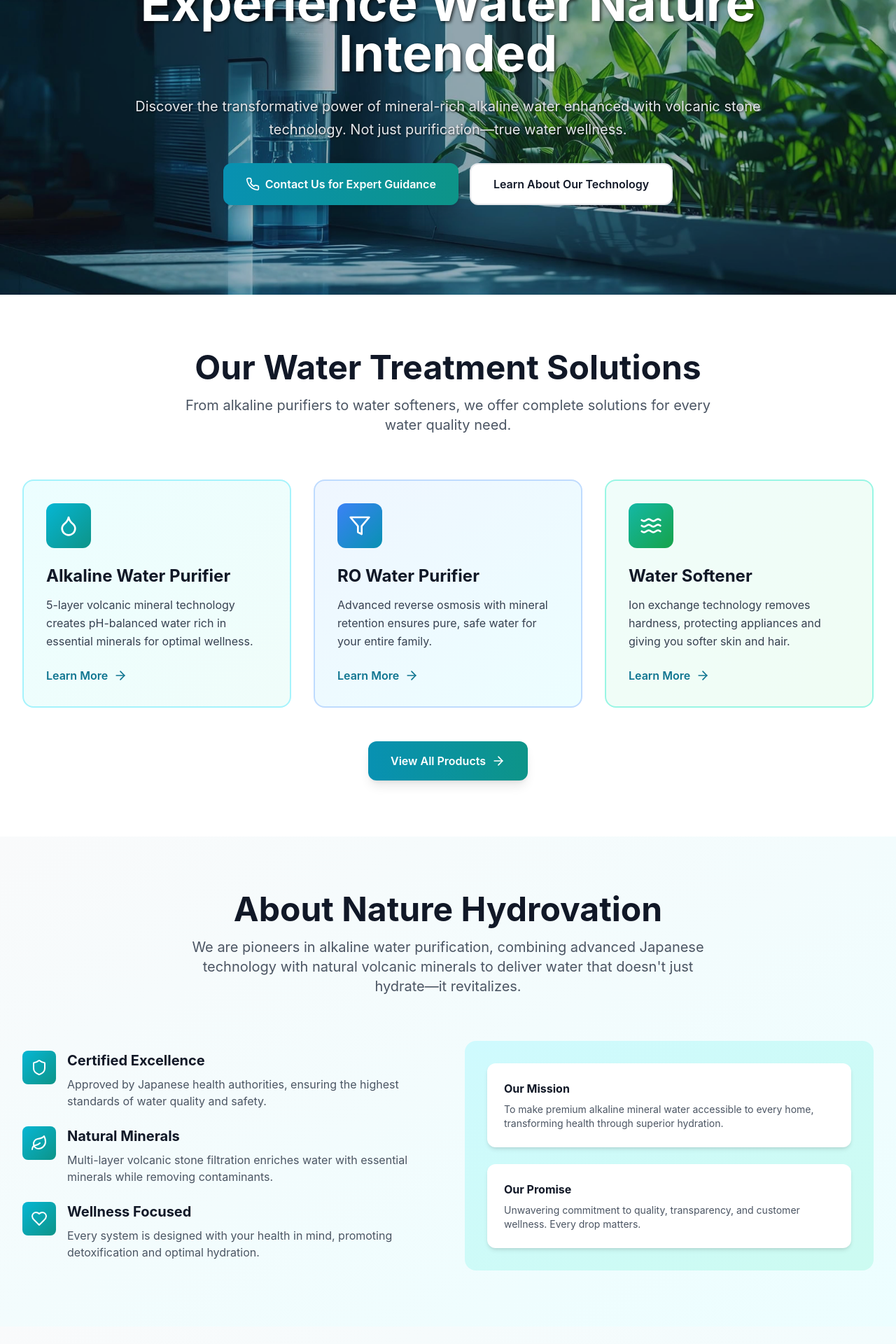
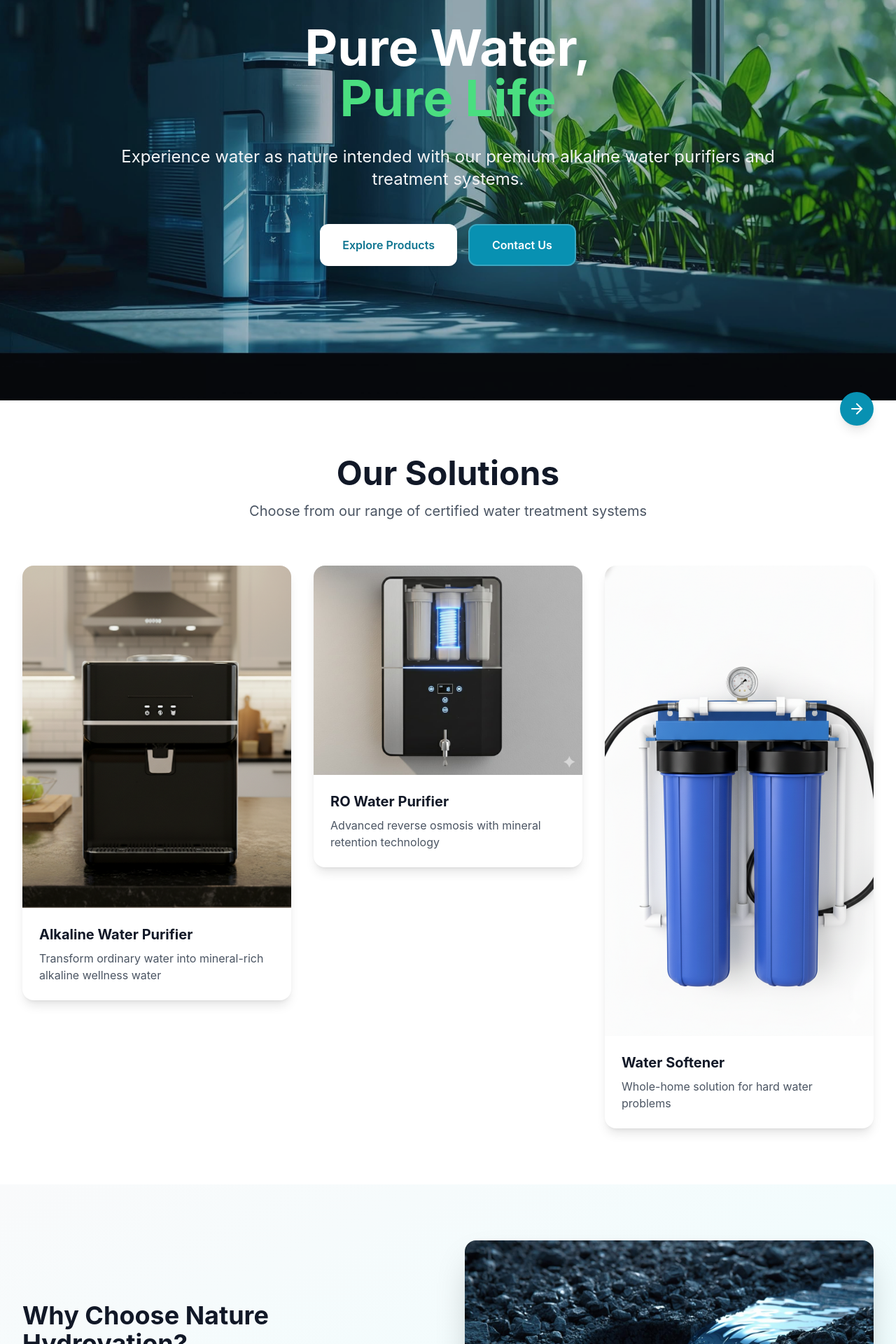
Before and after one commit to bharathpersonalai/Nature-hydrovation-test, a React (Vite) app: page / in a window 1280 px wide. Shown: the part 160-2080 px from the top of the page at 70% size. Built offline with nearby package versions, Linux system fonts and the light colour scheme.

Commit message:
home tech products

```diff
--- a/src/pages/About.tsx
+++ b/src/pages/About.tsx
@@ -56,14 +56,14 @@
       <section
         className="relative py-24 sm:py-32 lg:py-48 **min-h-[50vh] lg:min-h-[70vh]** px-4 sm:px-6 lg:px-8 text-white overflow-hidden flex items-center"
         style={{
-          // Use your 'home.jpg' path here
+          // Use your 'about.jpg' path here
           backgroundImage: 'url(/images/5.jpg)',
           backgroundSize: 'cover',
           backgroundPosition: 'center',
         }}
       >
         {/* Gradient Overlay for better text readability */}
-        <div className="absolute inset-0 bg-gradient-to-t from-gray-900/40 to-cyan-900/20"></div>
+        <div className="absolute inset-0 bg-gray-900 opacity-30" aria-hidden="true"></div>
 
         {/* Text Content */}
         <div className="max-w-7xl mx-auto text-center relative z-10 text-white">
--- a/src/pages/Home.tsx
+++ b/src/pages/Home.tsx
@@ -1,7 +1,56 @@
+import { useState, useEffect } from 'react';
 import { Link } from 'react-router-dom';
-import { Droplet, Shield, Heart, Sparkles, Leaf, Waves, Phone, MessageCircle, CheckCircle, Filter, ArrowRight } from 'lucide-react';
+import { Helmet } from 'react-helmet';
+import {
+  Droplet, Shield, Heart, Sparkles, Leaf, Waves,
+  Phone, MessageCircle, CheckCircle, Filter, ArrowRight
+} from 'lucide-react';
+
+interface BenefitProps {
+  icon: any;
+  title: string;
+  description: string;
+}
+
+interface Product {
+  title: string;
+  description: string;
+  image: string;
+  link: string;
+}
+
+const BenefitCard = ({ icon: Icon, title, description }: BenefitProps) => (
+  <div className="bg-white rounded-2xl p-8 shadow-lg hover:shadow-xl transition-shadow border border-gray-100 group animate-fadeIn">
+    <div className="bg-gradient-to-br from-cyan-500 to-teal-600 w-16 h-16 rounded-xl flex items-center justify-center mb-6 group-hover:scale-110 transition-transform">
+      <Icon className="h-8 w-8 text-white" />
+    </div>
+    <h3 className="text-xl font-bold text-gray-900 mb-3">{title}</h3>
+    <p className="text-gray-600 leading-relaxed">{description}</p>
+  </div>
+);
 
 export default function Home() {
+  const [bgLoaded, setBgLoaded] = useState(false);
+  const [isVisible, setIsVisible] = useState(false);
+
+  useEffect(() => {
+    const observer = new IntersectionObserver(
+      (entries) => {
+        entries.forEach(entry => {
+          if (entry.isIntersecting) {
+            setIsVisible(true);
+          }
+        });
+      },
+      { threshold: 0.1 }
+    );
+
+    const sections = document.querySelectorAll('.scroll-animate');
+    sections.forEach(section => observer.observe(section));
+
+    return () => observer.disconnect();
+  }, []);
+
   const benefits = [
     { icon: Heart, title: 'Enhanced Hydration', description: 'Smaller water molecules for better cellular absorption' },
     { icon: Sparkles, title: 'pH Balance', description: 'Alkaline water (pH 8.5-10) supports body alkalinity' },
@@ -9,213 +58,168 @@
     { icon: Shield, title: 'Antioxidant Properties', description: 'Negative ORP for oxidative stress reduction' },
   ];
 
-  // The keyFacts array will no longer be used in the hero, but we'll keep it for now in case it's needed elsewhere.
-  const keyFacts = [
-    'pH Range: 8.5 - 10.0',
-    'Volcanic Mineral Enrichment',
-    'Japanese Health Certified',
-    'Multi-Layer Filtration',
+  const products: Product[] = [
+    {
+      title: "Alkaline Water Purifier",
+      description: "Transform ordinary water into mineral-rich alkaline wellness water",
+      image: "/images/Alkaline.png",
+      link: "/products#alkaline"
+    },
+    {
+      title: "RO Water Purifier",
+      description: "Advanced reverse osmosis with mineral retention technology",
+      image: "/images/RO.jpg",
+      link: "/products#ro"
+    },
+    {
+      title: "Water Softener",
+      description: "Whole-home solution for hard water problems",
+      image: "/images/softener.png",
+      link: "/products#softener"
+    }
   ];
 
   return (
+    <>
+      <Helmet>
+        <title>Nature Hydrovation - Premium Water Treatment Solutions</title>
+        <meta
+          name="description"
+          content="Experience water as nature intended with our premium alkaline water purifiers and treatment systems. Transform your hydration with volcanic mineral technology."
+        />
+        <meta
+          name="keywords"
+          content="water purifier, alkaline water, water treatment, mineral water, water softener, hydration, wellness"
+        />
+        <meta property="og:title" content="Nature Hydrovation - Premium Water Treatment Solutions" />
+        <meta property="og:description" content="Experience water as nature intended with our premium water treatment solutions." />
+        <meta property="og:image" content="/images/home.jpg" />
+      </Helmet>
+
       <div className="min-h-screen">
-      {/* 🚀 HERO BANNER SECTION - With Background Image and Mobile Optimization */}
+        {/* Hero Section */}
         <section
-        className="relative
-                    **py-24 sm:py-32 lg:py-48** **min-h-[70vh] lg:min-h-[80vh]** px-4 sm:px-6 lg:px-8
-                    **text-white** overflow-hidden flex items-center justify-center text-center" // Added text-white and justify-center/text-center
+          className={`relative py-24 sm:py-32 lg:py-48 min-h-[70vh] lg:min-h-[80vh] px-4 sm:px-6 lg:px-8
+                    text-white overflow-hidden flex items-center justify-center text-center
+                    ${!bgLoaded ? 'bg-gradient-to-br from-cyan-600 to-teal-700' : ''}`}
           style={{
-          backgroundImage: 'url(/images/home.jpg)', // Your new hero image
+            backgroundImage: `url(/images/home.jpg)`,
             backgroundSize: 'cover',
             backgroundPosition: 'center center',
           }}
         >
-        {/* Dark Overlay for Readability */}
-        <div className="absolute inset-0 bg-gray-900 opacity-30"></div> {/* Increased opacity for better text contrast */}
+          <img
+            src="/images/home.jpg"
+            alt=""
+            className="hidden"
+            onLoad={() => setBgLoaded(true)}
+          />
+          <div className="absolute inset-0 bg-gray-900 opacity-30"></div>
 
-       <div className="relative max-w-4xl mx-auto z-10"> {/* Centered content */}
-          <h1 className="text-white text-5xl md:text-6xl lg:text-7xl font-bold mb-6 leading-tight" style={{ textShadow: '2px 2px 4px rgba(0,0,0,0.7)' }}>
-            Experience Water
-            <span> {/* text-white is no longer needed here as it's inherited from the h1 */}
-              Nature Intended
-            </span>
+          <div className="relative z-10 max-w-5xl mx-auto">
+            <h1 className="text-5xl md:text-7xl font-bold mb-8">
+              Pure Water, <br />
+              <span className="text-green-400">Pure Life</span>
             </h1>
-
-          <p className="text-xl text-gray-200 mb-8 leading-relaxed" style={{ textShadow: '1px 1px 3px rgba(0,0,0,0.7)' }}> {/* Adjusted text color for white background */}
-            Discover the transformative power of mineral-rich alkaline water enhanced with volcanic stone technology.
-            Not just purification—true water wellness.
+            <p className="text-xl md:text-2xl mb-12 text-gray-100">
+              Experience water as nature intended with our premium alkaline water purifiers
+              and treatment systems.
             </p>
-
             <div className="flex flex-col sm:flex-row gap-4 justify-center">
               <Link
-              to="/contact"
-              className="inline-flex items-center justify-center px-8 py-4 bg-gradient-to-r from-cyan-600 to-teal-600 text-white font-semibold rounded-xl hover:from-cyan-700 hover:to-teal-700 transition-all transform hover:scale-105 shadow-lg"
+                to="/products"
+                className="inline-flex items-center justify-center px-8 py-4 bg-white text-cyan-700 font-semibold rounded-xl hover:bg-gray-50 transition-all transform hover:scale-105 shadow-lg"
               >
-              <Phone className="h-5 w-5 mr-2" />
-              Contact Us for Expert Guidance
+                Explore Products
               </Link>
               <Link
-              to="/technology"
-              className="inline-flex items-center justify-center px-8 py-4 bg-white text-gray-900 font-semibold rounded-xl hover:bg-gray-50 transition-all border-2 border-gray-200"
+                to="/contact"
+                className="inline-flex items-center justify-center px-8 py-4 bg-cyan-600 text-white font-semibold rounded-xl hover:bg-cyan-700 transition-all border-2 border-white/20"
               >
-              Learn About Our Technology
-            </Link>
-          </div>
-        </div>
-
-        {/* *** REMOVED THE KEY FACTS CARDS HERE *** */}
-      </section>
-
-      <section className="py-20 px-4 sm:px-6 lg:px-8 bg-white">
-        <div className="max-w-7xl mx-auto">
-          <div className="text-center mb-16">
-            <h2 className="text-4xl md:text-5xl font-bold text-gray-900 mb-4">
-              Our Water Treatment Solutions
-            </h2>
-            <p className="text-xl text-gray-600 max-w-3xl mx-auto">
-              From alkaline purifiers to water softeners, we offer complete solutions for every water quality need.
-            </p>
-          </div>
-
-          <div className="grid md:grid-cols-3 gap-8">
-            <div className="bg-gradient-to-br from-cyan-50 to-teal-50 rounded-2xl p-8 border-2 border-cyan-200 hover:border-cyan-400 transition-all group">
-              <div className="bg-gradient-to-br from-cyan-500 to-teal-600 w-16 h-16 rounded-xl flex items-center justify-center mb-6 group-hover:scale-110 transition-transform">
-                <Droplet className="h-8 w-8 text-white" />
-              </div>
-              <h3 className="text-2xl font-bold text-gray-900 mb-3">Alkaline Water Purifier</h3>
-              <p className="text-gray-700 mb-6 leading-relaxed">
-                5-layer volcanic mineral technology creates pH-balanced water rich in essential minerals for optimal wellness.
-              </p>
-              <Link
-                to="/products"
-                className="inline-flex items-center text-cyan-700 font-semibold hover:text-cyan-800 transition-colors"
-              >
-                Learn More
-                <ArrowRight className="h-5 w-5 ml-2" />
-              </Link>
-            </div>
-
-            <div className="bg-gradient-to-br from-blue-50 to-cyan-50 rounded-2xl p-8 border-2 border-blue-200 hover:border-blue-400 transition-all group">
-              <div className="bg-gradient-to-br from-blue-500 to-cyan-600 w-16 h-16 rounded-xl flex items-center justify-center mb-6 group-hover:scale-110 transition-transform">
-                <Filter className="h-8 w-8 text-white" />
-              </div>
-              <h3 className="text-2xl font-bold text-gray-900 mb-3">RO Water Purifier</h3>
-              <p className="text-gray-700 mb-6 leading-relaxed">
-                Advanced reverse osmosis with mineral retention ensures pure, safe water for your entire family.
-              </p>
-              <Link
-                to="/products"
-                className="inline-flex items-center text-cyan-700 font-semibold hover:text-cyan-800 transition-colors"
-              >
-                Learn More
-                <ArrowRight className="h-5 w-5 ml-2" />
-              </Link>
-            </div>
-
-            <div className="bg-gradient-to-br from-teal-50 to-green-50 rounded-2xl p-8 border-2 border-teal-200 hover:border-teal-400 transition-all group">
-              <div className="bg-gradient-to-br from-teal-500 to-green-600 w-16 h-16 rounded-xl flex items-center justify-center mb-6 group-hover:scale-110 transition-transform">
-                <Waves className="h-8 w-8 text-white" />
-              </div>
-              <h3 className="text-2xl font-bold text-gray-900 mb-3">Water Softener</h3>
-              <p className="text-gray-700 mb-6 leading-relaxed">
-                Ion exchange technology removes hardness, protecting appliances and giving you softer skin and hair.
-              </p>
-              <Link
-                to="/products"
-                className="inline-flex items-center text-cyan-700 font-semibold hover:text-cyan-800 transition-colors"
-              >
-                Learn More
-                <ArrowRight className="h-5 w-5 ml-2" />
-              </Link>
-            </div>
-          </div>
-
-          <div className="text-center mt-12">
-            <Link
-              to="/products"
-              className="inline-flex items-center justify-center px-8 py-4 bg-gradient-to-r from-cyan-600 to-teal-600 text-white font-semibold rounded-xl hover:from-cyan-700 hover:to-teal-700 transition-all transform hover:scale-105 shadow-lg"
-            >
-              View All Products
-              <ArrowRight className="h-5 w-5 ml-2" />
+                Contact Us
               </Link>
             </div>
           </div>
         </section>
 
-      <section className="py-20 px-4 sm:px-6 lg:px-8 bg-gradient-to-br from-gray-50 to-cyan-50">
+        {/* Products Section */}
+        <section className="py-20 px-4 sm:px-6 lg:px-8 bg-white scroll-animate">
           <div className="max-w-7xl mx-auto">
             <div className="text-center mb-16">
               <h2 className="text-4xl md:text-5xl font-bold text-gray-900 mb-4">
-              About Nature Hydrovation
+                Our Solutions
               </h2>
               <p className="text-xl text-gray-600 max-w-3xl mx-auto">
-              We are pioneers in alkaline water purification, combining advanced Japanese technology
-              with natural volcanic minerals to deliver water that doesn't just hydrate—it revitalizes.
+                Choose from our range of certified water treatment systems
               </p>
             </div>
 
-          <div className="grid md:grid-cols-2 gap-12 items-center">
-            <div className="space-y-6">
-              <div className="flex items-start space-x-4">
-                <div className="bg-gradient-to-br from-cyan-500 to-teal-600 p-3 rounded-lg">
-                  <Shield className="h-6 w-6 text-white" />
+            <div className="grid md:grid-cols-2 lg:grid-cols-3 gap-8">
+              {products.map((product, index) => (
+                <Link
+                  key={index}
+                  to={product.link}
+                  className="group"
+                >
+                  <div className="bg-white rounded-2xl shadow-lg overflow-hidden hover:shadow-xl transition-shadow">
+                    <div className="aspect-w-16 aspect-h-9 bg-gray-100">
+                      <img
+                        src={product.image}
+                        alt={product.title}
+                        className="w-full h-full object-cover group-hover:scale-105 transition-transform duration-300"
+                      />
                     </div>
-                <div>
-                  <h3 className="text-xl font-bold text-gray-900 mb-2">Certified Excellence</h3>
-                  <p className="text-gray-600">
-                    Approved by Japanese health authorities, ensuring the highest standards of water quality and safety.
-                  </p>
+                    <div className="p-6">
+                      <h3 className="text-xl font-bold text-gray-900 mb-2">{product.title}</h3>
+                      <p className="text-gray-600">{product.description}</p>
                     </div>
                   </div>
-
-              <div className="flex items-start space-x-4">
-                <div className="bg-gradient-to-br from-cyan-500 to-teal-600 p-3 rounded-lg">
-                  <Leaf className="h-6 w-6 text-white" />
-                </div>
-                <div>
-                  <h3 className="text-xl font-bold text-gray-900 mb-2">Natural Minerals</h3>
-                  <p className="text-gray-600">
-                    Multi-layer volcanic stone filtration enriches water with essential minerals while removing contaminants.
-                  </p>
+                </Link>
+              ))}
             </div>
           </div>
+        </section>
 
+        {/* About Section */}
+        <section className="py-20 px-4 sm:px-6 lg:px-8 bg-gradient-to-br from-gray-50 to-cyan-50 scroll-animate">
+          <div className="max-w-7xl mx-auto">
+            <div className="grid lg:grid-cols-2 gap-12 items-center">
+              <div>
+                <h2 className="text-4xl font-bold text-gray-900 mb-6">
+                  Why Choose Nature Hydrovation?
+                </h2>
+                <div className="space-y-4">
                   <div className="flex items-start space-x-4">
-                <div className="bg-gradient-to-br from-cyan-500 to-teal-600 p-3 rounded-lg">
-                  <Heart className="h-6 w-6 text-white" />
+                    <CheckCircle className="h-6 w-6 text-cyan-600 flex-shrink-0 mt-1" />
+                    <p className="text-gray-600">Japanese volcanic mineral technology for superior water quality</p>
                   </div>
-                <div>
-                  <h3 className="text-xl font-bold text-gray-900 mb-2">Wellness Focused</h3>
-                  <p className="text-gray-600">
-                    Every system is designed with your health in mind, promoting detoxification and optimal hydration.
-                  </p>
+                  <div className="flex items-start space-x-4">
+                    <CheckCircle className="h-6 w-6 text-cyan-600 flex-shrink-0 mt-1" />
+                    <p className="text-gray-600">Certified by international health and safety standards</p>
+                  </div>
+                  <div className="flex items-start space-x-4">
+                    <CheckCircle className="h-6 w-6 text-cyan-600 flex-shrink-0 mt-1" />
+                    <p className="text-gray-600">Professional installation and maintenance service</p>
+                  </div>
+                  <div className="flex items-start space-x-4">
+                    <CheckCircle className="h-6 w-6 text-cyan-600 flex-shrink-0 mt-1" />
+                    <p className="text-gray-600">24/7 customer support and satisfaction guarantee</p>
                   </div>
                 </div>
               </div>
-
               <div className="relative">
-              <div className="bg-gradient-to-br from-cyan-100 to-teal-100 rounded-2xl p-8 h-full">
-                <div className="space-y-6">
-                  <div className="bg-white rounded-xl p-6 shadow-md">
-                    <h4 className="font-bold text-gray-900 mb-2">Our Mission</h4>
-                    <p className="text-gray-600 text-sm">
-                      To make premium alkaline mineral water accessible to every home, transforming health through superior hydration.
-                    </p>
-                  </div>
-                  <div className="bg-white rounded-xl p-6 shadow-md">
-                    <h4 className="font-bold text-gray-900 mb-2">Our Promise</h4>
-                    <p className="text-gray-600 text-sm">
-                      Unwavering commitment to quality, transparency, and customer wellness. Every drop matters.
-                    </p>
-                  </div>
-                </div>
-              </div>
+                <img
+                  src="/images/about.jpg"
+                  alt="Water purification system"
+                  className="rounded-2xl shadow-2xl"
+                />
               </div>
             </div>
           </div>
         </section>
 
-      <section className="py-20 px-4 sm:px-6 lg:px-8 bg-gradient-to-br from-gray-50 to-cyan-50">
+        {/* Benefits Section */}
+        <section className="py-20 px-4 sm:px-6 lg:px-8 bg-white scroll-animate">
           <div className="max-w-7xl mx-auto">
             <div className="text-center mb-16">
               <h2 className="text-4xl md:text-5xl font-bold text-gray-900 mb-4">
@@ -228,50 +232,55 @@
 
             <div className="grid md:grid-cols-2 lg:grid-cols-4 gap-8">
               {benefits.map((benefit, index) => (
-              <div
+                <BenefitCard
                   key={index}
-                className="bg-white rounded-2xl p-8 shadow-lg hover:shadow-xl transition-shadow border border-gray-100 group"
-              >
-                <div className="bg-gradient-to-br from-cyan-500 to-teal-600 w-16 h-16 rounded-xl flex items-center justify-center mb-6 group-hover:scale-110 transition-transform">
-                  <benefit.icon className="h-8 w-8 text-white" />
-                </div>
-                <h3 className="text-xl font-bold text-gray-900 mb-3">{benefit.title}</h3>
-                <p className="text-gray-600 leading-relaxed">{benefit.description}</p>
-              </div>
+                  icon={benefit.icon}
+                  title={benefit.title}
+                  description={benefit.description}
+                />
               ))}
             </div>
           </div>
         </section>
 
-      <section className="py-20 px-4 sm:px-6 lg:px-8 bg-gradient-to-br from-cyan-600 to-teal-700 text-white">
+        {/* CTA Section */}
+        <section className="py-20 px-4 sm:px-6 lg:px-8 bg-gradient-to-br from-cyan-600 to-teal-700 text-white scroll-animate">
           <div className="max-w-4xl mx-auto text-center">
-          <Droplet className="h-16 w-16 mx-auto mb-6 opacity-90" />
             <h2 className="text-4xl md:text-5xl font-bold mb-6">
               Ready to Transform Your Water?
             </h2>
             <p className="text-xl mb-8 text-cyan-50">
-            Speak with our water wellness experts and discover the perfect purification system for your home.
+              Schedule a free consultation with our water wellness experts today.
             </p>
             <div className="flex flex-col sm:flex-row gap-4 justify-center">
               <Link
                 to="/contact"
                 className="inline-flex items-center justify-center px-8 py-4 bg-white text-cyan-700 font-semibold rounded-xl hover:bg-gray-50 transition-all transform hover:scale-105 shadow-lg"
               >
-              <Phone className="h-5 w-5 mr-2" />
-              Call Now
+                Get Started
+                <ArrowRight className="ml-2 h-5 w-5" />
               </Link>
-            <a
-              href="https://wa.me/919999999999"
-              target="_blank"
-              rel="noopener noreferrer"
-              className="inline-flex items-center justify-center px-8 py-4 bg-green-500 text-white font-semibold rounded-xl hover:bg-green-600 transition-all transform hover:scale-105 shadow-lg"
+              <Link
+                to="/technology"
+                className="inline-flex items-center justify-center px-8 py-4 bg-cyan-800 text-white font-semibold rounded-xl hover:bg-cyan-900 transition-all border-2 border-white/20"
               >
-              <MessageCircle className="h-5 w-5 mr-2" />
-              WhatsApp Us
-            </a>
+                Learn More
+              </Link>
             </div>
           </div>
         </section>
+
+        {/* Scroll to Top Button */}
+        {isVisible && (
+          <button
+            onClick={() => window.scrollTo({ top: 0, behavior: 'smooth' })}
+            className="fixed bottom-8 right-8 p-3 bg-cyan-600 text-white rounded-full shadow-lg hover:bg-cyan-700 transition-colors"
+            aria-label="Scroll to top"
+          >
+            <ArrowRight className="h-6 w-6 transform rotate-270" />
+          </button>
+        )}
       </div>
+    </>
   );
 }
```
Also changed, not shown: public/images/about.jpg (added). Lines whose indentation alone changed are shown as unchanged.
